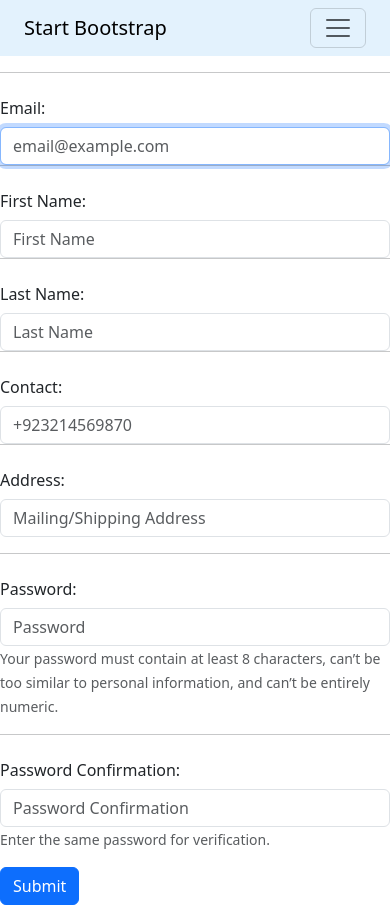
After one commit to Arslanbaig84/ecom, a Django app: page /users/register in a window 390 px wide. The commit adds this page. Run offline with Django 4.2, Linux system fonts and the light colour scheme.

Commit message:
user registration link done

```diff
--- a/base/templates/base/layout.html
+++ b/base/templates/base/layout.html
@@ -8,13 +8,14 @@
 </head>
 <body>
 
-  <nav class="navbar navbar-expand-lg navbar-light bg-light">
+  <nav class="navbar navbar-expand-lg navbar-light stick-top" style="background-color: #e3f2fd;">
     <div class="container px-4 px-lg-5">
         <a class="navbar-brand" href="/">Start Bootstrap</a>
         <button class="navbar-toggler" type="button" data-bs-toggle="collapse" data-bs-target="#navbarSupportedContent" aria-controls="navbarSupportedContent" aria-expanded="false" aria-label="Toggle navigation"><span class="navbar-toggler-icon"></span></button>
         <div class="collapse navbar-collapse" id="navbarSupportedContent">
             <ul class="navbar-nav me-auto mb-2 mb-lg-0 ms-lg-4">
                 <li class="nav-item"><a class="nav-link active" aria-current="page" href="/">Home</a></li>
+                <li class="nav-item"><a class="nav-link active" aria-current="page" href="{% url 'register' %}">Register</a></li>
                 <li class="nav-item"><a class="nav-link" href="#!">About</a></li>
                 <li class="nav-item dropdown">
                     <a class="nav-link dropdown-toggle" id="navbarDropdown" href="#" role="button" data-bs-toggle="dropdown" aria-expanded="false">Shop</a>
@@ -33,6 +34,16 @@
                     <span class="badge bg-dark text-white ms-1 rounded-pill">0</span>
                 </button>
             </form>
+            <form class="d-flex">
+                <button class="btn btn-outline-dark" type="submit">
+                    <i class="bi-cart-fill me-1"></i>
+                    Profile
+                </button>
+            </form>
+            <form class="d-flex" role="search">
+                <input class="form-control me-2" type="search" placeholder="Search" aria-label="Search">
+                <button class="btn btn-outline-success" type="submit">Search</button>
+            </form>
         </div>
     </div>
 </nav>
--- a/ecom/urls.py
+++ b/ecom/urls.py
@@ -21,5 +21,5 @@ from django.urls import path, include
 urlpatterns = [
     path('admin/', admin.site.urls),
     path('', include('base.urls')),
-#    path('users', include('users.urls'))
+    path('users/', include('users.urls'))
 ]
--- /dev/null
+++ b/users/templates/users/register.html
@@ -0,0 +1,64 @@
+{% extends 'base/layout.html' %}
+
+{% block title %}
+Register
+{% endblock %}
+
+{% block body %}
+<hr>
+<!-- templates/registration.html -->
+{% include 'base/message.html' %}
+
+<form action="{% url 'register' %}" method="post">
+    {% csrf_token %}
+
+    <div class="mb-3 row">
+        <label for="id_email" class="col-sm-2 col-form-label">Email:</label>
+        <div class="col-sm-10">
+            <input type="email" name="email" maxlength="254" class="form-control" autofocus required id="id_email" placeholder="email@example.com">
+        </div>
+        <hr>
+        <label for="id_first_name" class="col-sm-2 col-form-label">First Name:</label>
+        <div class="col-sm-10">
+            <input type="text" name="first_name" maxlength="150" class="form-control" id="id_first_name" placeholder="First Name">
+        </div>
+        <hr>
+        <label for="id_last_name" class="col-sm-2 col-form-label">Last Name:</label>
+        <div class="col-sm-10">
+            <input type="text" name="last_name" maxlength="150" class="form-control" id="id_last_name" placeholder="Last Name">
+        </div>
+        <hr>
+        <label for="id_contact" class="col-sm-2 col-form-label">Contact:</label>
+        <div class="col-sm-10">
+            <input type="text" name="contact" maxlength="20" class="form-control" id="id_contact" placeholder="+923214569870">
+        </div>
+        <hr>
+        <label for="id_address" class="col-sm-2 col-form-label">Address:</label>
+        <div class="col-sm-10">
+            <input type="text" name="address" maxlength="200" class="form-control" id="id_address" placeholder="Mailing/Shipping Address">
+        </div>
+    </div>
+    <hr>
+    <div class="mb-3 row">
+        <label for="id_password1" class="col-sm-2 col-form-label">Password: </label>
+        <div class="col-sm-10">
+            <input type="password" name="password1" class="form-control" id="id_password1" placeholder="Password">
+            <small class="form-text text-muted">
+                Your password must contain at least 8 characters, can’t be too similar to personal information, and can’t be entirely numeric.
+            </small>
+        </div>
+    </div>
+    <hr>
+    <div class="mb-3 row">
+        <label for="id_password2" class="col-sm-2 col-form-label">Password Confirmation: </label>
+        <div class="col-sm-10">
+            <input type="password" name="password2" autocomplete="new-password" required class="form-control" id="id_password2" placeholder="Password Confirmation">
+            <small class="form-text text-muted">Enter the same password for verification.</small>
+        </div>
+    </div>
+
+    <div class="col-auto">
+        <button type="submit" class="btn btn-primary mb-3">Submit</button>
+    </div>
+</form>
+{% endblock %}
--- /dev/null
+++ b/users/urls.py
@@ -0,0 +1,7 @@
+
+from django.urls import path
+from . import views
+
+urlpatterns = [
+    path('register', views.register, name='register')
+]
--- a/users/views.py
+++ b/users/views.py
@@ -1,3 +1,29 @@
-from django.shortcuts import render
+from django.shortcuts import render, redirect
+from .forms import CustomUserCreationForm
+from django.contrib.auth import authenticate, login, logout, update_session_auth_hash
+from django.contrib import messages
+from .models import CustomUser
 
 # Create your views here.
+def register(request):
+    if request.method == 'POST':
+        email = request.POST.get('email')
+        if CustomUser.objects.filter(email = email).exists():
+            messages.info(request, 'User already exists with this email.')
+            return redirect('register')
+        if request.POST.get('contact') is None:
+            messages.info(request, 'contact info is required')
+            return redirect('register')
+        if request.POST.get('address') is None:
+            messages.info(request, 'address is required')
+            return redirect('register')
+        form = CustomUserCreationForm(request.POST)
+        if form.is_valid():
+            user = form.save()
+            update_session_auth_hash(request, user)
+            return redirect('/')
+        else:
+            messages.error(request, 'There was an error in your form submission.')
+
+    form = CustomUserCreationForm()
+    return render(request, 'users/register.html', {'form': form})
```
Also changed, not shown: users/templates/users/profile.html (added, +9 -0 lines).
